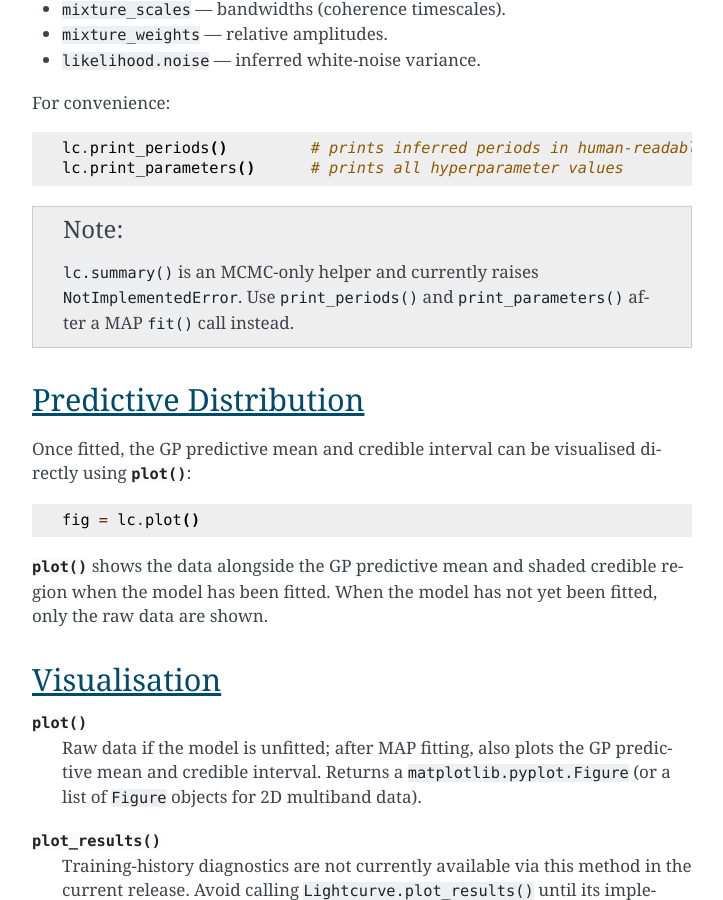
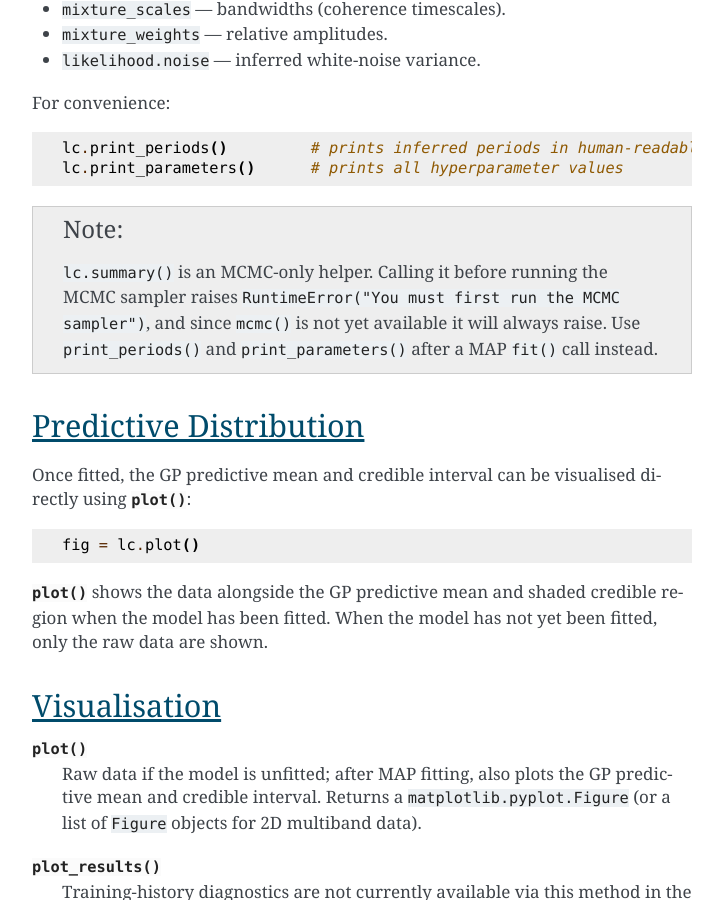
Before and after one commit to ICSM/pgmuvi, a Sphinx documentation site: the page built from docs/source/howto/interpreting_results.rst, in a window 1280 px wide and 900 px high, scrolled down 1214 px. Shown: the whole window, without its empty margins (388-1111 px from the left). Built offline with Sphinx 7.4.7, drawn with Linux system fonts in a browser that asks for light colours; pages that are not in the unit, such as notebooks, are missing from menus.

Commit message:
Apply ninth round of review corrections (num_mixtures, summary() error type, cuda() return value)
Agent-Logs-Url: https://github.com/ICSM/pgmuvi/sessions/5cca088b-27f4-4e25-ba74-10ecc021e747

Co-authored-by: pscicluna <509178+pscicluna@users.noreply.github.com>

```diff
--- a/docs/source/faq.rst
+++ b/docs/source/faq.rst
@@ -63,7 +63,7 @@ Fitting and Convergence
 
 * Subsample dense datasets (see :doc:`howto/preprocessing`).
 * Reduce ``num_mixtures`` (fewer parameters → faster optimisation).
-* Move the light curve to a GPU before fitting: ``lc = lc.cuda()``.
+* Move the light curve to a GPU before fitting: ``lc.cuda()``.
 
 **Q: The fit converges to a period that makes no physical sense.**
 
--- a/docs/source/howto/interpreting_results.rst
+++ b/docs/source/howto/interpreting_results.rst
@@ -54,9 +54,11 @@ For convenience::
 
 .. note::
 
-   ``lc.summary()`` is an MCMC-only helper and currently raises
-   ``NotImplementedError``.  Use ``print_periods()`` and ``print_parameters()``
-   after a MAP ``fit()`` call instead.
+   ``lc.summary()`` is an MCMC-only helper.  Calling it before running the
+   MCMC sampler raises ``RuntimeError("You must first run the MCMC sampler")``,
+   and since ``mcmc()`` is not yet available it will always raise.  Use
+   ``print_periods()`` and ``print_parameters()`` after a MAP ``fit()`` call
+   instead.
 
 Predictive Distribution
 ------------------------
--- a/docs/source/howto/priors_constraints.rst
+++ b/docs/source/howto/priors_constraints.rst
@@ -32,7 +32,7 @@ explicitly after setting a model with
 :meth:`~pgmuvi.lightcurve.Lightcurve.set_default_constraints` to restore the
 defaults after manually modifying them (a model must be set first)::
 
-    lc.set_model("1D", num_mixtures=4)
+    lc.set_model("1D", num_mixtures=2)
     lc.set_default_priors()
     lc.set_default_constraints()
 
```
